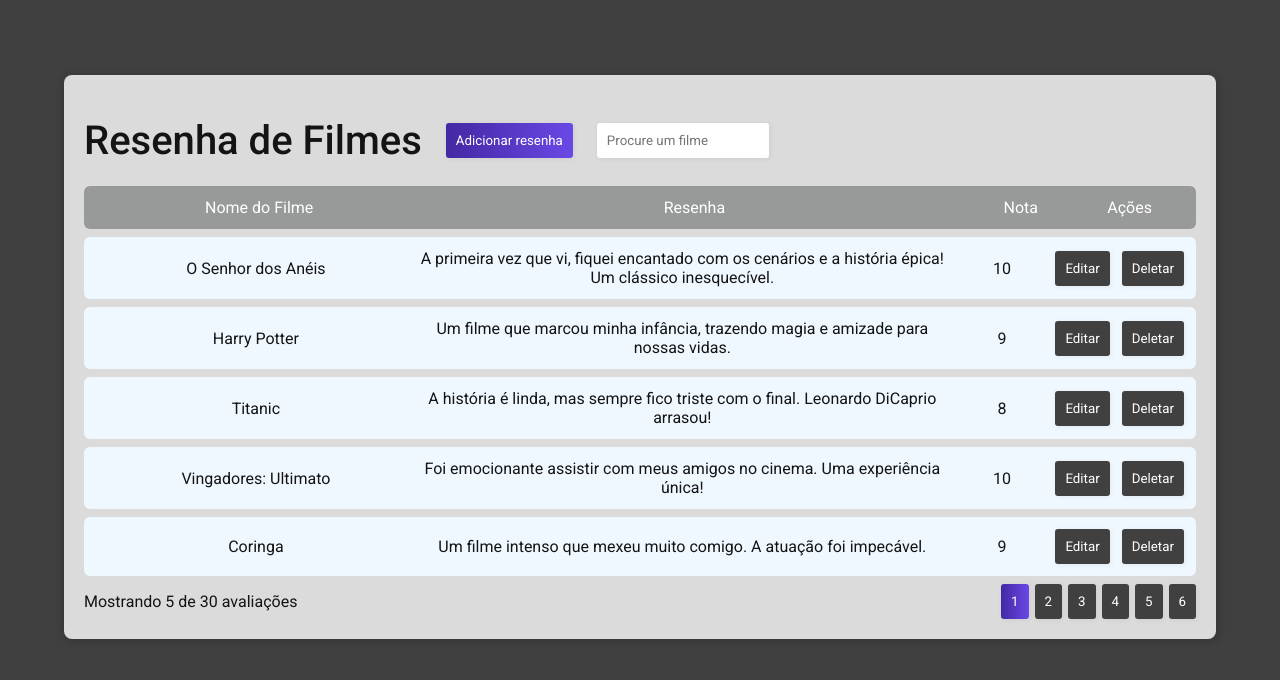
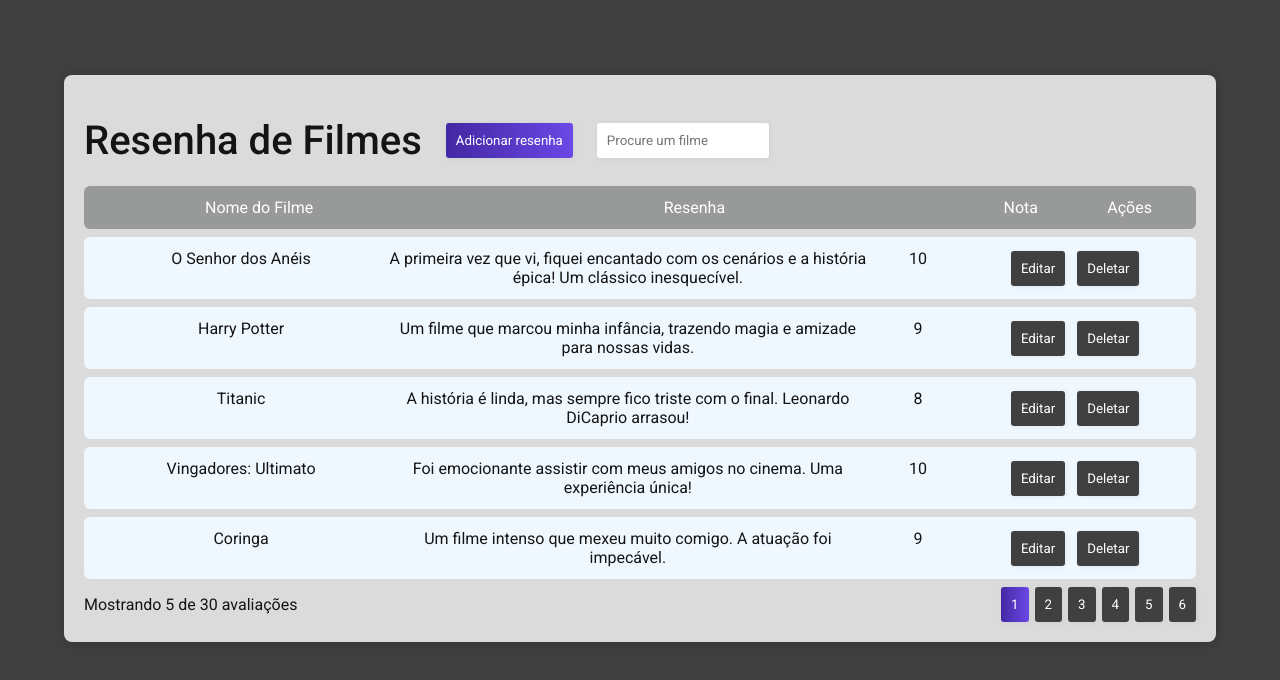
Before and after one commit to livialeall/crud_resenha_filme_front, a React (Vite) app in the folder crud_resenha_filme/: page / in a window 1280 px wide. Shown: the top 680 px of the page. Built offline with nearby package versions, Linux system fonts and the light colour scheme.

Commit message:
botão de deletar

```diff
--- a/crud_resenha_filme/src/ui/components/grid.tsx
+++ b/crud_resenha_filme/src/ui/components/grid.tsx
@@ -1,16 +1,17 @@
-import { useCallback, useEffect, useMemo, useState } from "react";
+import { useEffect, useState } from "react";
 import useGetReviews, { Review } from "../../data/reviews.tsx";
 import Pagination from "./pagination.tsx";
 
 const Grid = ({ search }: { search: string }) => {
   const [pageNumber, setPageNumber] = useState(1);
-  const [desactivated,setDeactivated] = useState(false)
-  const listDesactivated = []
+  const [deletedItems,setDeletedItems] = useState([])
   const headers = ["Nome do Filme", "Resenha", "Nota", "Ações"];
   const limit = 5;
   const { data, error, loading } = useGetReviews();
 
-  const searchedData = data.filter((item) =>
+  const cleanedData = data.filter((item)=> !deletedItems.includes(item.id.toString()))
+  console.log(cleanedData);
+  const searchedData = cleanedData.filter((item) =>
     item.nome.toLowerCase().includes(search.toLowerCase().trim())
   );
 
@@ -29,8 +30,9 @@ const Grid = ({ search }: { search: string }) => {
     pagesList.push(index);
   }
 
-  const handleDeleteButton = () => {
-    setDeactivated(!desactivated)
+  const handleDeleteButton = (id : number) => {
+    console.log(id)
+    setDeletedItems((prev) => [...prev,id])
   }
 
   return (
@@ -53,13 +55,15 @@ const Grid = ({ search }: { search: string }) => {
         )}
         {paginatedData &&
           paginatedData.map((item, index) => (
-            <div className={`grid ${desactivated && "deactivated"}`} key={item.id}>
-              <div>{item.nome}</div>
-              <div>{item.resenha}</div>
-              <div>{item.nota}</div>
+            <div className="grid">
+              <div className="grid-item" key={item.id}>
+                <div>{item.nome}</div>
+                <div>{item.resenha}</div>
+                <div>{item.nota}</div>
+              </div>
               <div className="flex justify-center g-12 ">
                 <button>Editar</button>
-                <button onClick={handleDeleteButton}>Deletar</button>
+                <button onClick={(e) => handleDeleteButton(e.currentTarget.value)} value={item.id}>Deletar</button>
               </div>
             </div>
           ))}
--- a/crud_resenha_filme/src/ui/styles/grid.css
+++ b/crud_resenha_filme/src/ui/styles/grid.css
@@ -2,7 +2,7 @@
     display: grid;
     background-color: aliceblue;
     padding: 12px 12px;
-    grid-template-columns: 1.5fr 2.5fr 0.5fr 0.5fr;
+    grid-template-columns: 1fr 0.25fr;
     margin-bottom: 8px;
     text-align: center;
     border-radius: 6px;
@@ -20,3 +20,8 @@
     border-radius: 6px;
     color: white;
 }
+
+.grid-item{
+    display: grid;
+    grid-template-columns: 1.5fr 2.5fr 0.5fr;
+}
--- a/crud_resenha_filme/src/ui/styles/index.css
+++ b/crud_resenha_filme/src/ui/styles/index.css
@@ -196,7 +196,7 @@ body {
 }
 
 .deactivated{
-  color: red;
+  color: rgba(128, 128, 128, 0.505);
   text-decoration: line-through;
 
 }
```
